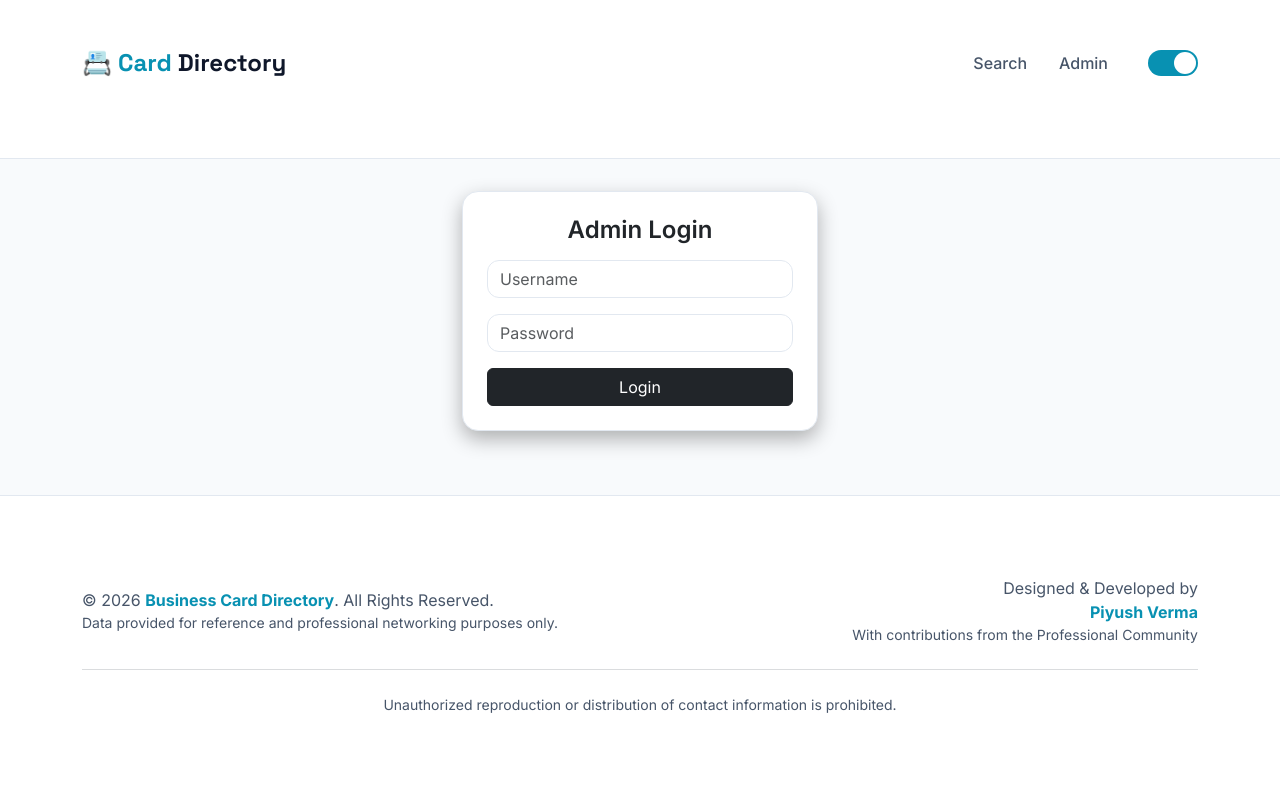
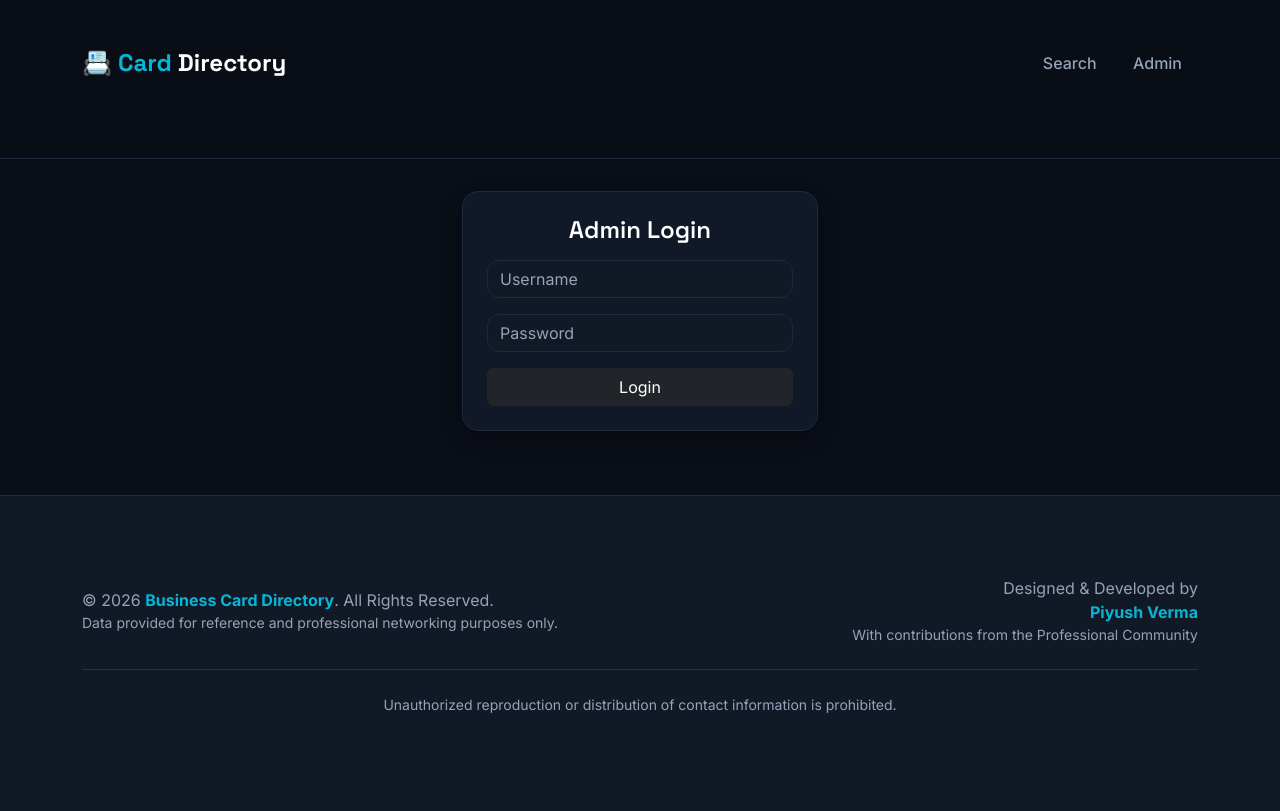
Before and after one commit to protagonistforever/business-card-directory-backend, a Flask app: page /admin in a window 1280 px wide. Run offline with Flask 3, Linux system fonts and the light colour scheme.

Commit message:
Refactor base.html for dark mode and style updates
Updated styles for dark mode and improved text visibility. Removed theme toggle functionality and adjusted header and footer styles.

```diff
--- a/templates/base.html
+++ b/templates/base.html
@@ -1,16 +1,15 @@
 <!DOCTYPE html>
-<html lang="en">
+<html lang="en" data-bs-theme="dark">
 <head>
     <meta charset="UTF-8">
     <meta name="viewport" content="width=device-width, initial-scale=1">
     <title>{% block title %}Business Card Directory{% endblock %}</title>
     <!-- Bootstrap 5.3 -->
     <link href="https://cdn.jsdelivr.net/npm/bootstrap@5.3.3/dist/css/bootstrap.min.css" rel="stylesheet">
-    <!-- Google Fonts -->
+    <!-- Google Fonts: Clean & Modern -->
     <link href="https://fonts.googleapis.com/css2?family=Inter:wght@400;500;600;700&family=Space+Grotesk:wght@500;600;700&display=swap" rel="stylesheet">
     <style>
         :root {
-            /* Dark Mode Variables (Default) */
             --bg-primary: #0a0e17;
             --bg-secondary: #121926;
             --accent-cyan: #06b6d4;
@@ -19,69 +18,47 @@
             --text-muted: #94a3b8;
             --border-color: #1e293b;
             --card-bg: #111827;
-            --header-bg: rgba(10, 14, 23, 0.95);
         }
-
-        /* Light Mode Overrides */
-        [data-theme="light"] {
-            --bg-primary: #f8fafc;
-            --bg-secondary: #ffffff;
-            --accent-cyan: #0891b2;
-            --accent-cyan-light: #06b6d4;
-            --text-primary: #0f172a;
-            --text-muted: #475569;
-            --border-color: #e2e8f0;
-            --card-bg: #ffffff;
-            --header-bg: rgba(255, 255, 255, 0.95);
-        }
-
         body {
             background: var(--bg-primary);
             color: var(--text-primary);
             font-family: 'Inter', sans-serif;
             min-height: 100vh;
             margin: 0;
-            transition: background 0.3s ease, color 0.3s ease;
         }
-
+        /* Compact Non-Fixed Header */
         .site-header {
-            background: var(--header-bg);
+            background: rgba(10, 14, 23, 0.95);
             backdrop-filter: blur(12px);
             border-bottom: 1px solid var(--border-color);
             padding: 0.8rem 0;
-            transition: background 0.3s ease;
         }
-
         .navbar-brand {
             font-family: 'Space Grotesk', sans-serif;
             font-weight: 700;
             font-size: 1.5rem;
-            color: var(--text-primary);
+            color: #ffffff !important; /* Force high contrast */
         }
-
         .navbar-brand span {
             color: var(--accent-cyan);
         }
-
         .nav-link {
-            color: var(--text-muted);
+            color: var(--text-muted) !important;
             font-weight: 500;
             transition: color 0.3s ease;
         }
-
         .nav-link:hover {
-            color: var(--accent-cyan-light);
+            color: var(--accent-cyan-light) !important;
         }
-
         .nav-link.active {
-            color: var(--accent-cyan);
+            color: var(--accent-cyan) !important;
         }
-
+        /* Main Content */
         .container {
             padding-top: 2rem;
             padding-bottom: 4rem;
         }
-
+        /* Card Style */
         .card-box {
             background: var(--card-bg);
             border: 1px solid var(--border-color);
@@ -90,13 +67,12 @@
             transition: all 0.4s ease;
             box-shadow: 0 8px 20px rgba(0, 0, 0, 0.3);
         }
-
         .card-box:hover {
             transform: translateY(-8px);
             box-shadow: 0 20px 40px rgba(6, 182, 212, 0.15);
             border-color: var(--accent-cyan);
         }
-
+        /* Buttons */
         .btn-cyan {
             background: transparent;
             border: 2px solid var(--accent-cyan);
@@ -106,125 +82,100 @@
             border-radius: 50px;
             transition: all 0.3s ease;
         }
-
         .btn-cyan:hover {
             background: var(--accent-cyan);
             color: #000;
             transform: scale(1.05);
         }
-
+        /* Form Elements */
         .form-control, .form-select {
             background-color: var(--bg-secondary);
             border: 1px solid var(--border-color);
             color: var(--text-primary);
             border-radius: 12px;
         }
-
         .form-control:focus, .form-select:focus {
             border-color: var(--accent-cyan);
             box-shadow: 0 0 0 0.2rem rgba(6, 182, 212, 0.25);
         }
-
-        h1, h2, h3, h5 {
+        .form-control::placeholder {
+            color: var(--text-muted);
+            opacity: 1;
+        }
+        /* Headings - Ensure high visibility */
+        h1, h2, h3, h4, h5, h6 {
             font-family: 'Space Grotesk', sans-serif;
             font-weight: 600;
-            color: var(--text-primary);
+            color: #ffffff !important; /* Critical fix for dark mode readability */
         }
-
+        /* Tables */
         .table {
             background: var(--card-bg);
             border-radius: 12px;
             overflow: hidden;
+            color: var(--text-primary);
         }
-
         .table th {
             background: var(--bg-secondary);
             color: var(--accent-cyan-light);
         }
-
+        .table td {
+            color: var(--text-primary);
+        }
         .table-hover tbody tr:hover {
             background: rgba(6, 182, 212, 0.08);
         }
-
+        /* Footer */
         footer {
             background: var(--bg-secondary);
             border-top: 1px solid var(--border-color);
             padding: 3rem 0 2rem;
             margin-top: auto;
         }
-
         footer p {
             margin: 0;
             color: var(--text-muted);
         }
-
         footer strong {
             color: var(--accent-cyan);
         }
-
         footer .text-cyan {
             color: var(--accent-cyan);
         }
-
-        /* Toggle Switch */
-        .theme-toggle {
-            width: 50px;
-            height: 26px;
-            background: var(--border-color);
-            border-radius: 50px;
-            position: relative;
-            cursor: pointer;
-            transition: background 0.3s ease;
+        /* General text improvements */
+        p, li, span, div {
+            color: var(--text-primary);
         }
-
-        .theme-toggle::after {
-            content: '';
-            position: absolute;
-            width: 22px;
-            height: 22px;
-            background: var(--accent-cyan);
-            border-radius: 50%;
-            top: 2px;
-            left: 2px;
-            transition: all 0.3s ease;
+        a {
+            color: var(--accent-cyan);
         }
-
-        [data-theme="light"] .theme-toggle {
-            background: var(--accent-cyan);
-        }
-
-        [data-theme="light"] .theme-toggle::after {
-            background: #fff;
-            transform: translateX(24px);
+        a:hover {
+            color: var(--accent-cyan-light);
         }
     </style>
 </head>
 <body class="d-flex flex-column min-vh-100">
-    <!-- Header with Theme Toggle -->
+    <!-- Compact Header -->
     <header class="site-header">
         <div class="container">
             <div class="d-flex justify-content-between align-items-center">
                 <a class="navbar-brand mb-0" href="/">
                     📇 <span>Card</span> Directory
                 </a>
-                <div class="d-flex align-items-center">
+                <div>
                     <a class="nav-link d-inline mx-3" href="/">Search</a>
                     <a class="nav-link d-inline mx-3" href="/admin">Admin</a>
-                    <!-- Theme Toggle Switch -->
-                    <div class="theme-toggle ms-4" id="theme-toggle" title="Toggle Light/Dark Mode"></div>
                 </div>
             </div>
         </div>
     </header>
-
     <!-- Main Content -->
     <main class="flex-grow-1">
         <div class="container">
             {% block body %}{% endblock %}
         </div>
     </main>
-
-    <!-- Footer -->
+    <!-- Professional Footer -->
     <footer>
         <div class="container">
             <div class="row align-items-center text-center text-md-start">
@@ -244,32 +195,7 @@
             </p>
         </div>
     </footer>
-
     <!-- Bootstrap JS -->
     <script src="https://cdn.jsdelivr.net/npm/bootstrap@5.3.3/dist/js/bootstrap.bundle.min.js"></script>
-
-    <!-- Theme Toggle Script -->
-    <script>
-        const toggle = document.getElementById('theme-toggle');
-        const html = document.documentElement;
-
-        // Load saved theme or detect system preference
-        const savedTheme = localStorage.getItem('theme');
-        const prefersDark = window.matchMedia('(prefers-color-scheme: dark)').matches;
-
-        if (savedTheme) {
-            html.setAttribute('data-theme', savedTheme);
-        } else {
-            html.setAttribute('data-theme', prefersDark ? 'dark' : 'light');
-        }
-
-        // Toggle function
-        toggle.addEventListener('click', () => {
-            const currentTheme = html.getAttribute('data-theme');
-            const newTheme = currentTheme === 'dark' ? 'light' : 'dark';
-            html.setAttribute('data-theme', newTheme);
-            localStorage.setItem('theme', newTheme);
-        });
-    </script>
 </body>
 </html>
```
